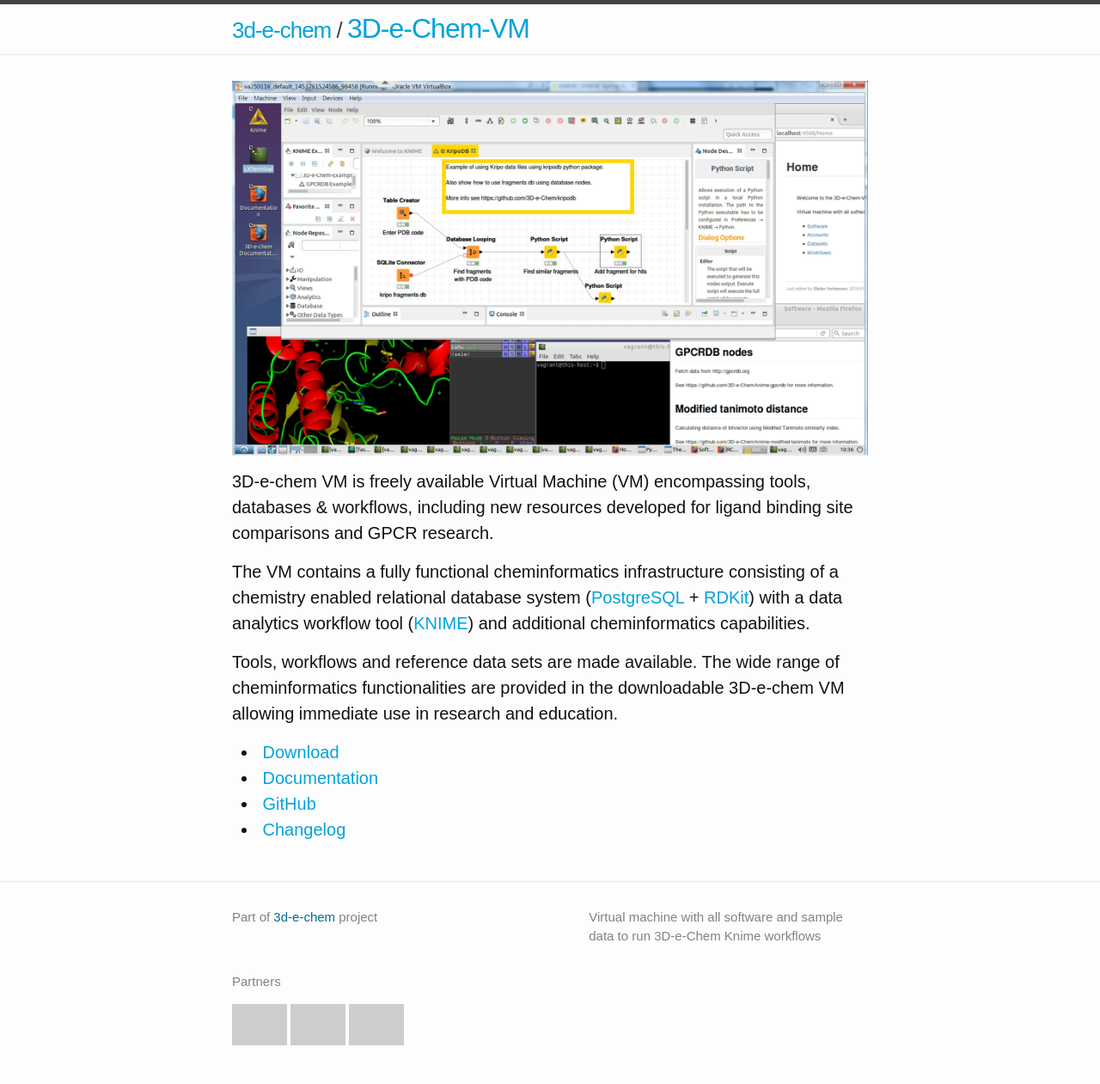
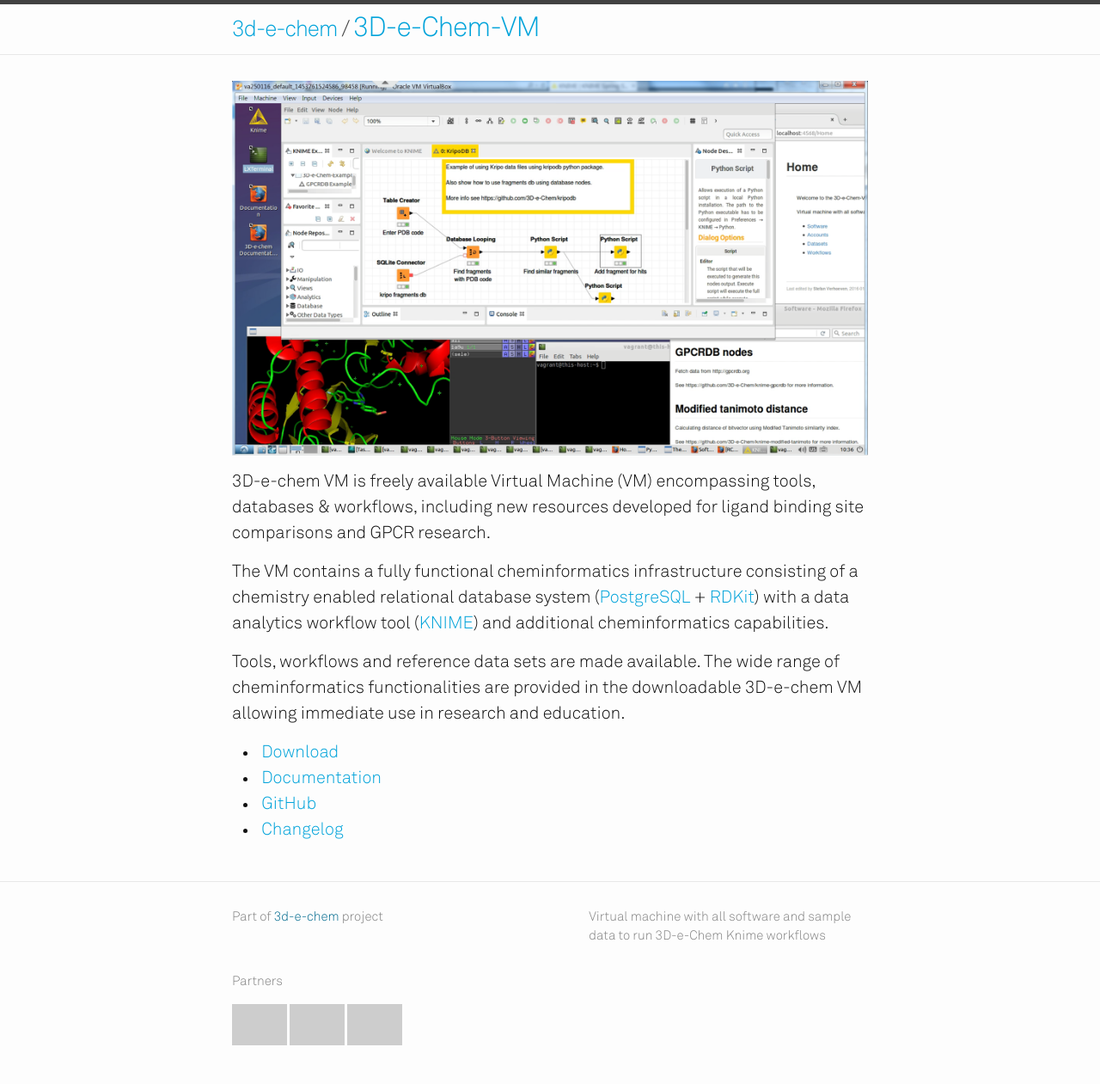
Before and after one commit to 3D-e-Chem/3D-e-Chem-VM, a Jekyll site: the page built from index.html, in a window 1280 px wide. Shown: the whole page at 86% size. Built offline with Jekyll 4.4.1, drawn with Linux system fonts in a browser that asks for light colours; some web fonts are replaced; a style sheet for code colours, icons or effects is not loaded; grey boxes are pictures that could not be loaded.

Commit message:
Fix font paths again.

```diff
--- a/_sass/_base.scss
+++ b/_sass/_base.scss
@@ -1,21 +1,21 @@
 @font-face {
   font-family: 'Akkurat';
-  src: url('fonts/akkurat/lineto-akkurat-light.eot');
-  src: url('fonts/akkurat/lineto-akkurat-light.eot?#iefix') format('embedded-opentype'), url('fonts/akkurat/lineto-akkurat-light.woff') format('woff'), url('fonts/akkurat/lineto-akkurat-light.ttf') format('truetype'), url('fonts/akkurat/lineto-akkurat-light.svg#akkuratlight') format('svg');
+  src: url('fonts/lineto-akkurat-light.eot');
+  src: url('fonts/lineto-akkurat-light.eot?#iefix') format('embedded-opentype'), url('fonts/lineto-akkurat-light.woff') format('woff'), url('fonts/lineto-akkurat-light.ttf') format('truetype'), url('fonts/lineto-akkurat-light.svg#akkuratlight') format('svg');
   font-weight: 200;
   font-style: normal;
 }
 @font-face {
   font-family: 'Akkurat';
-  src: url('fonts/akkurat/lineto-akkurat-regular.eot');
-  src: url('fonts/akkurat/lineto-akkurat-regular.eot?#iefix') format('embedded-opentype'), url('fonts/akkurat/lineto-akkurat-regular.woff') format('woff'), url('fonts/akkurat/lineto-akkurat-regular.ttf') format('truetype'), url('fonts/akkurat/lineto-akkurat-regular.svg#akkuratregular') format('svg');
+  src: url('fonts/lineto-akkurat-regular.eot');
+  src: url('fonts/lineto-akkurat-regular.eot?#iefix') format('embedded-opentype'), url('fonts/lineto-akkurat-regular.woff') format('woff'), url('fonts/lineto-akkurat-regular.ttf') format('truetype'), url('fonts/lineto-akkurat-regular.svg#akkuratregular') format('svg');
   font-weight: 400;
   font-style: normal;
 }
 @font-face {
   font-family: 'Akkurat';
-  src: url('fonts/akkurat/lineto-akkurat-bold.eot');
-  src: url('fonts/akkurat/lineto-akkurat-bold.eot?#iefix') format('embedded-opentype'), url('fonts/akkurat/lineto-akkurat-bold.woff') format('woff'), url('fonts/akkurat/lineto-akkurat-bold.ttf') format('truetype'), url('fonts/akkurat/lineto-akkurat-bold.svg#akkuratbold') format('svg');
+  src: url('fonts/lineto-akkurat-bold.eot');
+  src: url('fonts/lineto-akkurat-bold.eot?#iefix') format('embedded-opentype'), url('fonts/lineto-akkurat-bold.woff') format('woff'), url('fonts/lineto-akkurat-bold.ttf') format('truetype'), url('fonts/lineto-akkurat-bold.svg#akkuratbold') format('svg');
   font-weight: 600;
   font-style: normal;
 }
```
